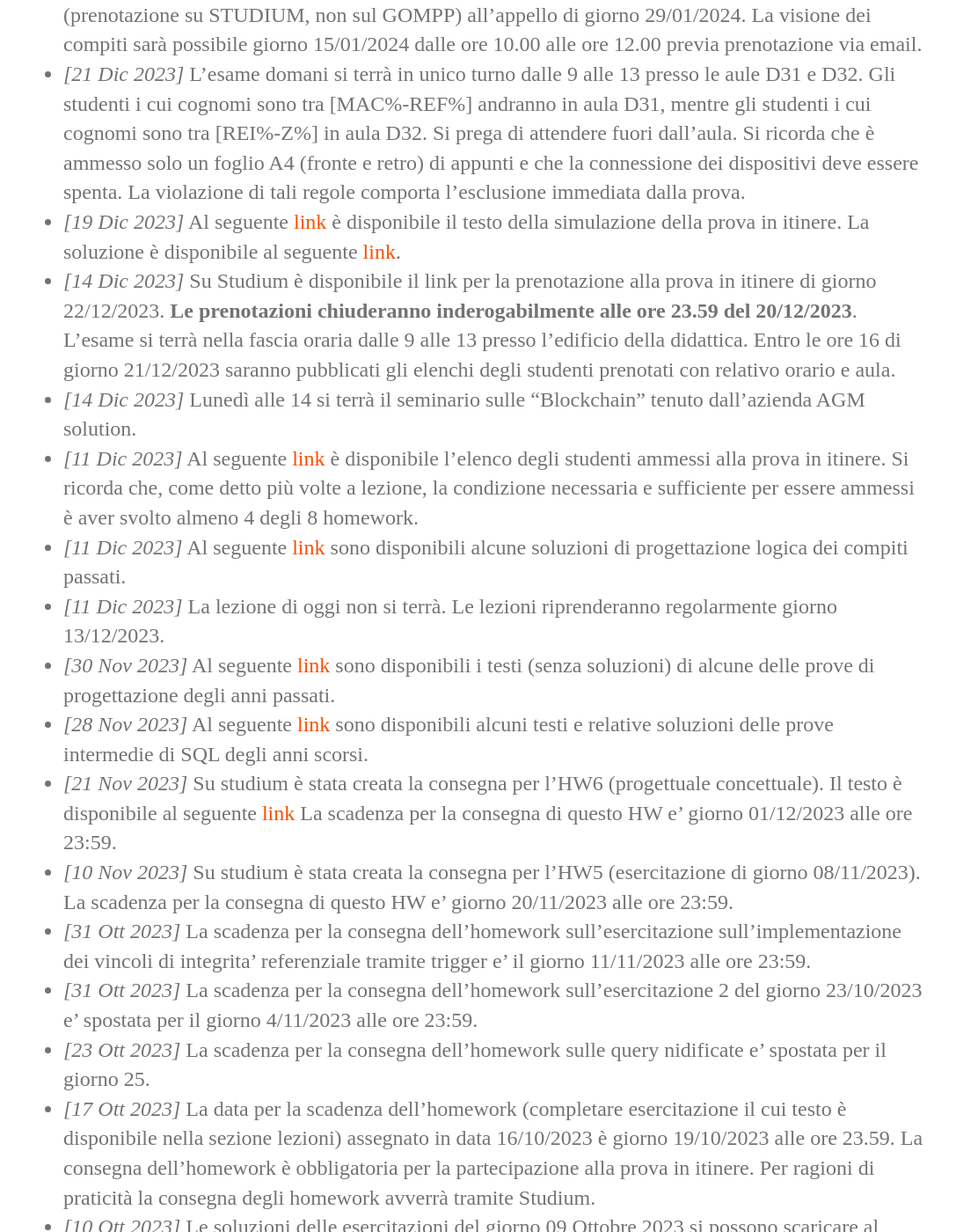
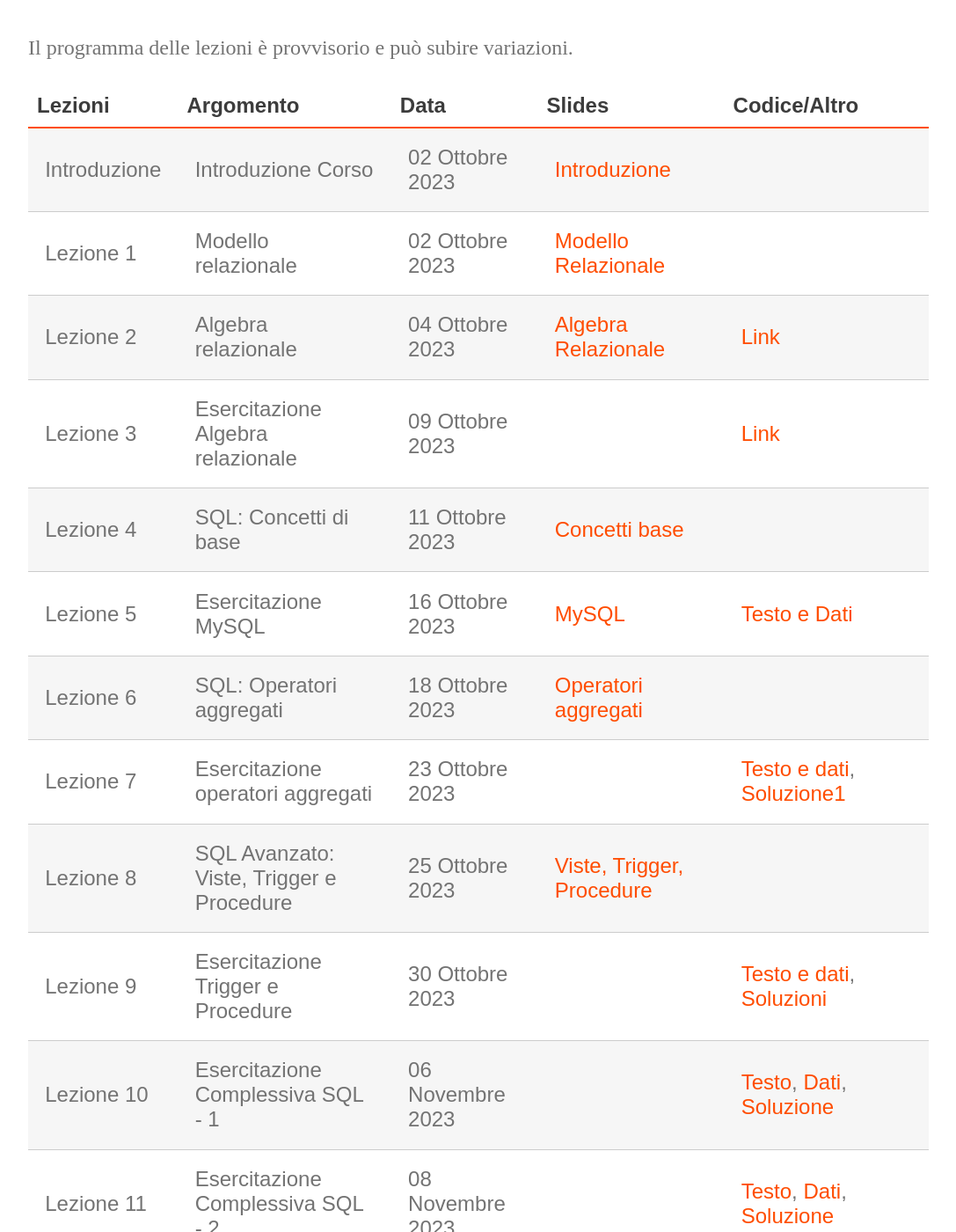
Before and after one commit to perceivelab/db-fo-24, a Jekyll site: the page built from index.md, in a window 1280 px wide and 1400 px high, scrolled down 763 px. Shown: the whole window at 88% size, without its empty margins (96-1183 px from the left). Built offline with Jekyll 4.4.1, drawn with Linux system fonts in a browser that asks for light colours; some of the changed text lies outside the part shown.

Commit message:
Da fare: orari, programma e Discord

```diff
--- a/index.md
+++ b/index.md
@@ -3,102 +3,64 @@ layout: default
 ---
 {: .welcome}
 
+# Orario delle lezioni
 
-**Prerequisiti**: Conoscenza dei linguaggi di programmazione (C/Java)
+**TBD**
 
-| **Lezioni**     |
 | :----------:    |
 | Lunedì 14-17  - T1 |
 | Mercoledì 12-14 - V4  |
 
-
-
-| **Ricevimento**: [Concordare via mail](#staff)      |
-| :----------:   |
-| Lunedì 17-19  |
-
-
-
-# AVVISI
-- *[08 Gen 2024]* Al seguente [link](https://drive.google.com/file/d/14XDf1dFMzfGNVS6B2uxRpRVSjs1drqkP/view?usp=sharing) sono disponibili i risultati della prova in itinere del 22/12/2023. Gli studenti che non hanno superato la prova e o che intendano rifare l'esame, possono presentarsi (prenotazione su STUDIUM, non sul GOMPP) all'appello di giorno 29/01/2024. La visione dei compiti sarà possibile giorno 15/01/2024 dalle ore 10.00 alle ore 12.00 previa prenotazione via email.
-- *[21 Dic 2023]* L'esame domani si terrà in unico turno dalle 9 alle 13 presso le aule D31 e D32.  Gli studenti i cui cognomi sono tra [MAC%-REF%] andranno in aula D31, mentre gli studenti i cui cognomi sono tra [REI%-Z%] in aula D32. Si prega di attendere fuori dall'aula. Si ricorda che è ammesso solo un foglio A4 (fronte e retro) di appunti e che la connessione dei dispositivi deve essere spenta. La violazione di tali regole comporta l'esclusione immediata dalla prova.
-- *[19 Dic 2023]* Al seguente [link](https://drive.google.com/file/d/1PuiKn2b6IRGKK8T7URO1-Yb5wtyxje2d/view?usp=drive_link) è disponibile il testo della simulazione della prova in itinere. La soluzione è disponibile al seguente [link](https://drive.google.com/file/d/1ama2kyBFYHLhxlq0atALJ2DExQFSHYKg/view?usp=sharing).
-- *[14 Dic 2023]* Su Studium è disponibile il link per la prenotazione alla prova in itinere di giorno 22/12/2023. **Le prenotazioni chiuderanno inderogabilmente alle ore 23.59 del 20/12/2023**.  L'esame si terrà nella fascia oraria dalle 9 alle 13 presso l'edificio della didattica. Entro le ore 16 di giorno 21/12/2023 saranno pubblicati gli elenchi degli studenti prenotati con relativo orario e aula.
-- *[14 Dic 2023]*  Lunedì alle 14 si terrà il seminario sulle "Blockchain" tenuto dall'azienda AGM solution.
-- *[11 Dic 2023]* Al seguente [link](https://drive.google.com/file/d/1XB-9rAfjfNJBU3R8tG5M7LjP4MUoHx5L/view?usp=sharing) è disponibile l'elenco degli studenti ammessi alla prova in itinere. Si ricorda che, come detto più volte a lezione, la condizione necessaria e sufficiente per essere ammessi è aver svolto almeno 4 degli 8 homework.
-- *[11 Dic 2023]* Al seguente [link](https://drive.google.com/drive/folders/1arDOIwwk9kbYYq2LnrAhxb2ro3ECiIdn?usp=sharing) sono disponibili alcune soluzioni di progettazione logica dei compiti passati.
-- *[11 Dic 2023]* La lezione di oggi non si terrà. Le lezioni riprenderanno regolarmente giorno 13/12/2023.
-- *[30 Nov 2023]* Al seguente [link](https://drive.google.com/file/d/1NsUD0S-Za3rHmdlJ6wj-eYclzNrcMTDU/view?usp=sharing) sono disponibili i testi (senza soluzioni) di alcune delle prove di progettazione degli anni passati.
-- *[28 Nov 2023]* Al seguente [link](https://drive.google.com/file/d/1SKFW3eZT4eWaFEGpLWVNa1bgKL_qHsxg/view?usp=sharing) sono disponibili alcuni testi e relative soluzioni delle prove intermedie di SQL degli anni scorsi.
-- *[21 Nov 2023]* Su studium è stata creata la consegna per l'HW6 (progettuale concettuale). Il testo è disponibile al seguente [link](https://drive.google.com/file/d/1Zqa9cG7AU2IWQW-qrpkerJSD9imdf0Y9/view) La scadenza per la consegna di questo HW e' giorno 01/12/2023 alle ore 23:59.
-- *[10 Nov 2023]* Su studium è stata creata la consegna per l'HW5 (esercitazione di giorno 08/11/2023). La scadenza per la consegna di questo HW e' giorno 20/11/2023 alle ore 23:59.
-- *[31 Ott 2023]* La scadenza per la consegna dell'homework sull'esercitazione sull'implementazione dei vincoli di integrita' referenziale tramite trigger e' il giorno 11/11/2023 alle ore 23:59.
-- *[31 Ott 2023]* La scadenza per la consegna dell'homework sull'esercitazione 2 del giorno 23/10/2023  e' spostata per il giorno 4/11/2023 alle ore 23:59.
-- *[23 Ott 2023]* La scadenza per la consegna dell'homework sulle query nidificate e' spostata per il giorno 25.
-- *[17 Ott 2023]* La data per la scadenza dell'homework (completare esercitazione il cui testo è disponibile nella sezione lezioni) assegnato in data 16/10/2023 è giorno 19/10/2023 alle ore 23.59. La consegna dell'homework è obbligatoria per la partecipazione alla prova in itinere. Per ragioni di praticità la consegna degli homework avverrà tramite Studium.
-- *[10 Ott 2023]* Le soluzioni delle esercitazioni del giorno 09 Ottobre 2023 si possono scaricare al seguente [link](https://drive.google.com/file/d/1QGiB_iPOpS9dAH7UdFzTralQlSKM2m97/view?usp=sharing).
-- *[10 Ott 2023]* Si avvisano gli studenti che XAMPP si puo' scaricare dal seguente [link](https://sourceforge.net/projects/xampp/files/XAMPP%20Windows/8.2.4/xampp-windows-x64-8.2.4-0-VS16-installer.exe/download
-). Per chi volesse installare solo MySQL Server e Workbench si puo' usare il seguente [link](https://dev.mysql.com/downloads/mysql/).
-- *[02 Ott 2023]* Inizio ufficiale lezioni. Si ricorda di registrarsi al corso entro il 15 Ottobre 2023.
-
-
-
-# FORUM STUDENTI
+# Comunicazioni
 {: #tag}
 Durante il corso si utilizzera' il canale Discord come spazio per discutere di tutti gli aspetti tecnici. Gli studenti pertanto dovranno iscriversi al canale al seguente [link](https://discord.gg/fGSCvYHpfv) entro il 10 Ottobre 2023.
 
-# REGISTRAZIONE
-{: #tag}
-Per la gestione della logistica degli esami e dei laboratori è necessario registrarsi, entro il 15 Ottobre 2023, al corso tramite il seguente  [link](https://forms.gle/fchUuCLj5oRhawYk7).
+# Lezioni
 
-# VALUTAZIONE
+Il programma delle lezioni è provvisorio e può subire variazioni.
 
-- Studenti che non frequentano il corso devono sostenere una prova integrata nelle date indicate sotto, che consiste nella progettazione di una base di dati, a partire da un insieme di requisiti e dai dati di carico a regime, e la successiva implementazione in MySQL e noSQL
+| Lezioni    | Argomento                                                       | Data            | Slides                          | Codice/Altro      |
+|------------|-----------------------------------------------------------------|-----------------|-------------------------------  |-------------|
+| Introduzione  | Introduzione Corso                    | 02 Ottobre 2023   | [Introduzione](https://drive.google.com/file/d/1KtSaHITI6GnDuYwRCe-DF-SoIapIVNci/view?usp=sharing)              |             |
+| Lezione 1  | Modello relazionale                      | 02 Ottobre 2023  | [Modello Relazionale](https://drive.google.com/file/d/15EaCh1d7VxnKTfylcErryjHwbERGk1Qo/view?usp=sharing)        |             |
+| Lezione 2  | Algebra relazionale                      | 04 Ottobre 2023   | [Algebra Relazionale](https://drive.google.com/file/d/1A-qmts9eQMoQPqdN6f6_j1QWPLIntvNc/view?usp=sharing)       |      [Link](https://drive.google.com/file/d/1xhLANQBfE-IPZenv5l__r-LpDB_vGVbi/view?usp=sharing)  |
+| Lezione 3  | Esercitazione Algebra relazionale                      | 09 Ottobre 2023   |    |      [Link](https://drive.google.com/file/d/1jGRLpZON_ydNYmKO80tpAFVwFnf0xMPU/view?usp=drive_link)  |
+| Lezione 4  | SQL: Concetti di base                    | 11 Ottobre 2023   | [Concetti base](https://drive.google.com/file/d/1fG6gzViO1lCwVUnOTlMy4aAFP1ebPNXA/view?usp=sharing)                        |             |
+| Lezione 5  | Esercitazione MySQL                    | 16 Ottobre 2023   | [MySQL](https://drive.google.com/file/d/1Pqm2TqSfBQXboEPyh3y2eGgEH5mt-PA7/view?usp=share_link)                        |   [Testo e Dati](https://drive.google.com/file/d/1i7J1amDr4M01sJzI3dO-i5pdI1dERq1H/view?usp=share_link)          |
+| Lezione 6  | SQL: Operatori aggregati                   | 18 Ottobre 2023   | [Operatori aggregati](https://drive.google.com/file/d/1A4mCEehIwVzy1upPbaMFVsH7opPb6-3o/view?usp=sharing)                        |             |
+| Lezione 7  | Esercitazione operatori aggregati                    | 23 Ottobre 2023   | | [Testo e dati](https://drive.google.com/file/d/1G4ahE5VfEiN24muC71vMFQ-5_-l-DOiC/view?usp=sharing), [Soluzione1](https://drive.google.com/file/d/1spNlz6uf3L99u0WcApaVwyBlIPntX-hm/view?usp=sharing)                        |          |
+| Lezione 8  | SQL Avanzato: Viste, Trigger e Procedure                    | 25 Ottobre 2023   | [Viste, Trigger, Procedure](https://drive.google.com/file/d/1ozn-jZ9T1RyDab2dNy-xAMl50L3Jh-_p/view?usp=sharing)
+| Lezione 9  | Esercitazione  Trigger e Procedure                    | 30 Ottobre 2023   | | [Testo e dati](https://drive.google.com/file/d/1ObvX1ge8y0DprSpLNIfv-BbeP2Fhrj-v/view?usp=sharing), [Soluzioni](https://drive.google.com/file/d/196iZq1glejybu-TEcTCswHY-MSgDI8o-/view?usp=sharing)                       |          |
+| Lezione 10  | Esercitazione  Complessiva SQL - 1| 06 Novembre 2023   | | [Testo](https://drive.google.com/file/d/1Vojmmpwx2-9t_jbwWkKjqjVJo5rr1Fnf/view?usp=sharing), [Dati](https://drive.google.com/file/d/1h2KtBlItR-cOHQgV1PC1R31B9pLWum_K/view?usp=sharing), [Soluzione](https://drive.google.com/file/d/1ItkEegrrIM5Gz49Ez-mcWSxHH8kfjS9I/view?usp=sharing)                       |          |
+| Lezione 11  | Esercitazione  Complessiva SQL - 2| 08 Novembre 2023   | | [Testo](https://drive.google.com/file/d/1WPOVOcOZfmL2bCSfOmE3OY0plZihMW4a/view?usp=sharing), [Dati](https://drive.google.com/file/d/1kL5wH4UwKUIlBE-qP2eeDdKiYSfla0zg/view?usp=sharing), [Soluzione](https://drive.google.com/file/d/1mWzBK8Ze0ExTDEkNfzd3d7Q6j5zTwVI9/view?usp=sharing)                       |          |
+| Lezione 12  | Simulazione Prova SQL             | 13 Novembre 2023   | | [Testo](https://drive.google.com/file/d/1WwoIEp-ZXCdvkpyH_bOdL_NcqbSlScj3/view?usp=sharing), [Soluzione](https://drive.google.com/file/d/1RQFwUKqQqOzh9r09nkANdop1etKegJSS/view?usp=sharing) |
+| Lezione 13  | Progettazione Concettuale         | 15 Novembre 2023   | [Progettazione Concettuale](https://drive.google.com/file/d/1T2qWYqu8RRHym9q3uZ5yKG5jCa4KesMx/view?usp=sharing) |  |
+| Lezione 14  | Esercizi progettazione concettuale| 20 Novembre 2023   | [Testi esercizi](https://drive.google.com/file/d/1bumTEK2c8FPxLR13vt1b4YN0CYs2eGqG/view?usp=sharing) |  [Testo HMW](https://drive.google.com/file/d/1Zqa9cG7AU2IWQW-qrpkerJSD9imdf0Y9/view?usp=sharing)|
+| Lezione 15 | Progettazione logica | 22 Novembre 2023 | [Progettazione logica](https://drive.google.com/file/d/1EpZHqbGwYR_F4ZkJp-eD7WveW_3aOoeU/view?usp=sharing) | |
+| Lezione 16 | Esercitazione progettazione logica | 27 Novembre 2023 | | [Testo1](https://drive.google.com/file/d/1QK_tr2etbt9YKdcQF2X5bS9tYZeZ_Siu/view?usp=sharing), [Soluzione1](https://drive.google.com/file/d/1xj8WvXiotBFhdqg26Pvjh9_fVahr4kpQ/view?usp=sharing) |
+|            |                                    | 27 Novembre 2023 | | [Testo2](https://drive.google.com/file/d/1rDVTvbkonUkjhh9WkvoY89yV-5_7dY9e/view?usp=sharing), [Soluzione2](https://drive.google.com/file/d/1gc-QkVkam_TYhIPCcYJZRGNXi7AO9X64/view?usp=sharing) |
+| Lezione 17 | Esercitazione progettazione logica | 29 Novembre 2023 | | [Testo](https://drive.google.com/file/d/1J9mexl4fCIVR93trQCa3qXvpTJ8wZqru/view?usp=sharing), [Soluzione](https://drive.google.com/file/d/1Hzn0eQrJ4ur7ijeI7c1QDZ8xG0SrZ7yq/view?usp=sharing) |
+| Lezione 18 | Simulazione prova di progettazione | 04 Dicembre 2023 | | [Testo](https://drive.google.com/file/d/1iI1n25r_GHPQzqKUQZtNYZrnV0JdoB15/view?usp=sharing), [Soluzione](https://drive.google.com/file/d/1K2atC5VFIMhi1tcf00qUGrVIDGg01ota/view?usp=sharing) |
+| Lezione 19 | Esecitazione progettazione logica  | 06 Dicembre 2023 | | [Testo](https://drive.google.com/file/d/1FxgOPBFh3eEDcDCXQEH9osvpgX-Ur4yd/view?usp=sharing), [Soluzione](https://drive.google.com/file/d/1ZusA9Ez7uIxkHEeSF-W_6OApwEnNth1c/view?usp=sharing) |
+| Lezione 20 | Esecitazione finale SQL            | 13 Dicembre 2023 | | [Testo](https://drive.google.com/file/d/1lpLrrkaoQsGvxYY3WqWPZBjMwrovMOhX/view?usp=sharing), [Dati](https://drive.google.com/file/d/1dC_TwLnKpnBetiTC6StZD031chHjwUH1/view?usp=sharing), [Soluzione](https://drive.google.com/file/d/1mXuyo69WavNkJN2LiIrwZ3RuzKrXX-zY/view?usp=sharing) |
 
-- Studenti che frequentano il corso, possono partecipare alle due prove in itinere: 1) Prova pratica SQL e NoSQL e 2) Prova di progettazione.
+# Esami
 
+Gli studenti che **frequentano** il corso possono partecipare alle due prove in itinere, che saranno svolte durante il periodo delle lezioni: 1) prova pratica di SQL; 2) prova di progettazione.
 
-# Lezioni
-La roadmap e' provvisoria e puo' subire variazioni.
+In alternativa, è possibile sostenere una prova integrata nelle date degli appelli ufficiali del corso, disponibili [qui](https://www.dieei.unict.it/sites/default/files/files/CalendarioEsami_L8INF_2023-2024_v2.pdf).
+La prova integrata consiste nella progettazione di una base di dati, a partire dai requisiti forniti, e la successiva implementazione in SQL.
 
-| Lezione    | Argomento          | Data    |
-| :-------:| ------------------ | ---------------|
-| 1     | Modello relazionale         | 02 Ottobre 2023  |
-| 2     | Algebra relazionale   | 04 Ottobre 2023   |
-| 3     | Esercitazione algebra relazionale         | 09 Ottobre 2023  |
-| 4     | SQL: Concetti base   | 11 Ottobre 2023   |
-| 5     | Esercitazione Base + MySQL         | 16 Ottobre 2023  |
-| 6     | SQL Avanzato| 18 Ottobre 2023   |
-| 7     | Esercitazione SQL: Operatori Aggregati   | 23 Ottobre 2023   |
-| 8     | SQL: Stored procedure e Trigger     | 25 Ottobre 2023  |
-| 9     | Esercitazione SQL: Progedure e Trigger        | 30 Ottobre 2023  |
-| 10     | Esercitazione complessiva SQL   | 06 Novembre 2023   |
-| 11     | Esercitazione complessiva SQL        | 08 Novembre 2023  |
-| 12     | Simulazione prova SQL        | 13 Novembre 2023  |
-| 13     | Progettazione concettuale       | 15 Novembre 2023  |
-| 14     | Esempi progettazione concettuale      | 17 Novembre 2023  |
-| 15     | Progettazione logica   | 22 Novembre 2023   |
-| 16     | Esercitazione progettazione logica        | 27 Novembre 2023  |
-| 17     | Esercitazione progettazione logica II   | 29 Novembre 2023   |
-| 18     | Simulazione prova progettazione | 04 Dicembre 2023   |
-| 19     | Esercitazione progettazione | 06 Dicembre 2023  |
-| 20     | Esercitazione SQL    | 11 Dicembre 2023  |
+In tutti i casi, è **obbligatoria** la prenotazione tramite il Portale studenti o Studium (secondo indicazioni dei docenti).
 
+# Contatti e ricevimento
 
-# PROVE FINALE
-22 Dicembre 2023
+- [Simone Palazzo](mailto:simone.palazzo@unict.it)
+- [Isaak Kavasidis](mailto:kavasidis@dieei.unict.it)
 
-# DATE ESAME DATABASE
-Il calendario dell'esame è disponibile al [link](https://www.dieei.unict.it/sites/default/files/files/CalendarioEsami_L8INF_2022-2023_delibera.pdf)
+Gli orari di ricevimento sono i seguenti:
+- martedì, dalle 17 alle 18
+- mercoledì, dalle 17 alle 18
 
-
-# STAFF
-
-- *[Concetto Spampinato](mailto:cspampin@dieei.unict.it)*
-
-- *[Isaak Kavasidis](mailto:kavasidis@dieei.unict.it)*
-
-- *[Amelia Sorrenti](mailto:amelia.sorrenti@phd.unict.it)*
-
-
-[404]: /web-programming-course/fallback
+I ricevimenti possono essere tenuti di presenza, presso il Polo Tecnologico, Lab. Mednetna, o online.
+È consigliabile contattare i docenti via e-mail prima di presentarsi al ricevimento, per ogni evenienza.
```
